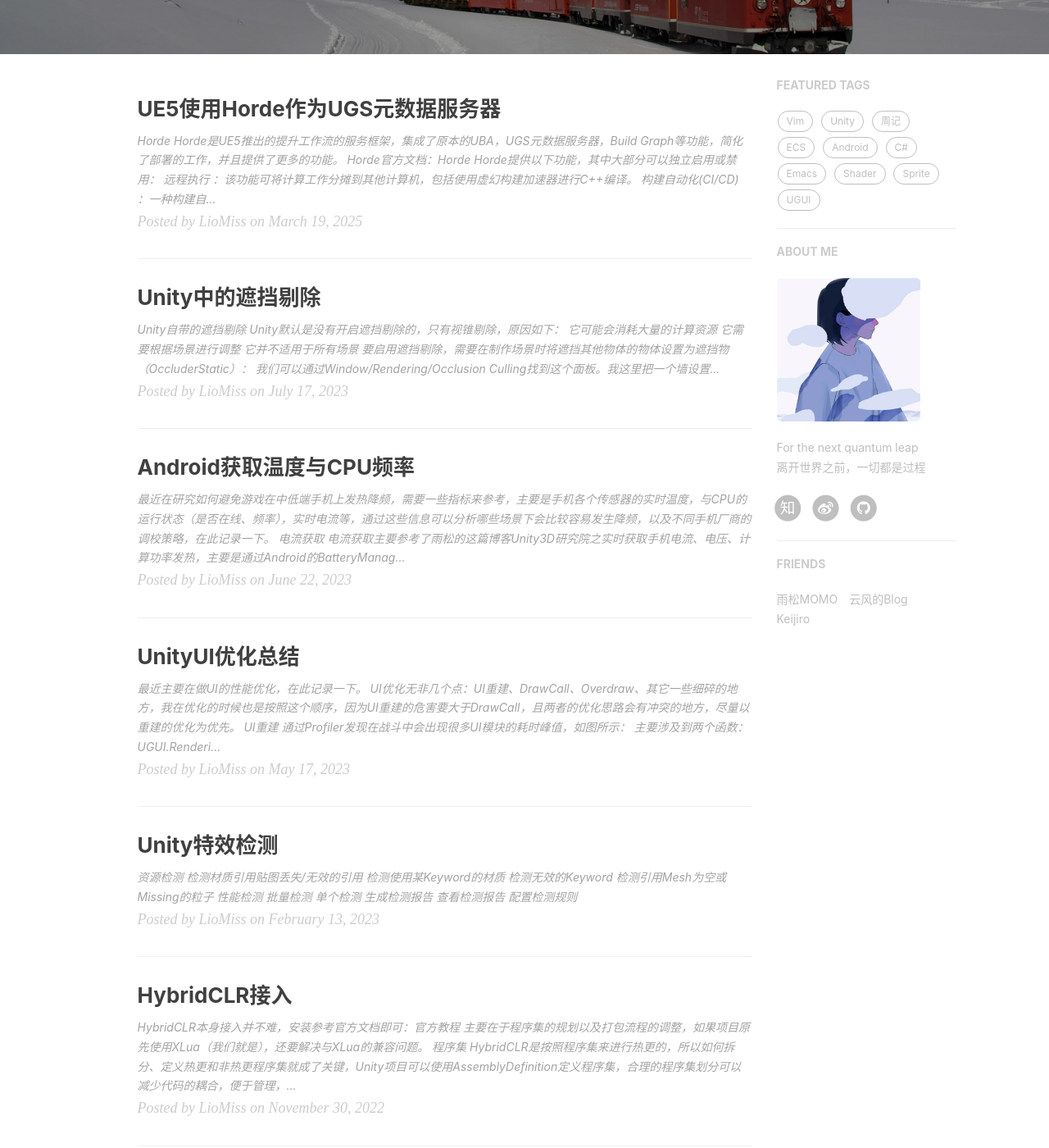
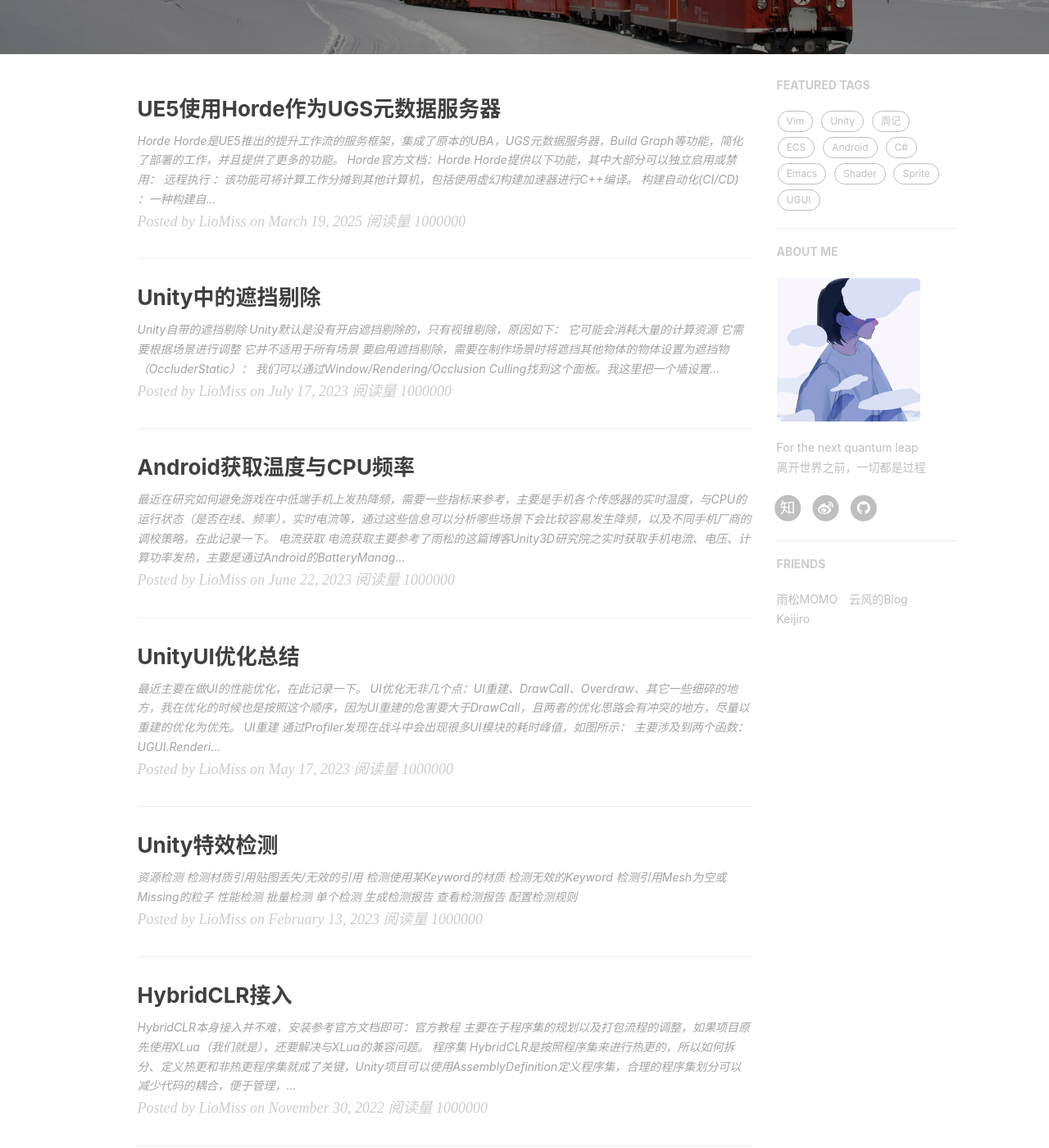
Before and after one commit to LioMiss/LioMiss.github.io, a Jekyll site: the page built from index.html, in a window 1280 px wide and 1400 px high, scrolled down 352 px. Shown: the whole window at 82% size. Built offline with Jekyll 4.4.1, drawn with Linux system fonts in a browser that asks for light colours; nearby versions of some CDN libraries; the list of posts is cut into pages by our own code; comment, search, counter and statistics services are not loaded; some of the changed text lies outside the part shown.

Commit message:
+恢复数据统计

```diff
--- a/index.html
+++ b/index.html
@@ -22,7 +22,11 @@
         </div>
     </a>
     <p class="post-meta">
-        Posted by {% if post.author %}{{ post.author }}{% else %}{{ site.title }}{% endif %} on {{ post.date | date: "%B %-d, %Y" }} <!--阅读<span id="busuanzi_value_page_pv"></span>-->
+        Posted by {% if post.author %}{{ post.author }}{% else %}{{ site.title }}{% endif %} on {{ post.date | date: "%B %-d, %Y" }}
+        <span id="<%=post.title%>" class="leancloud_visitors" data-flag-title="Your Article Title">
+            <em class="post-meta-item-text">阅读量 </em>
+            <i class="leancloud-visitors-count">1000000</i>
+        </span>
     </p>
 </div>
 <hr>
```
